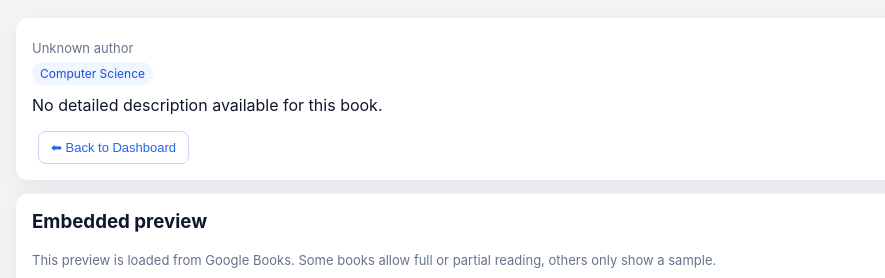
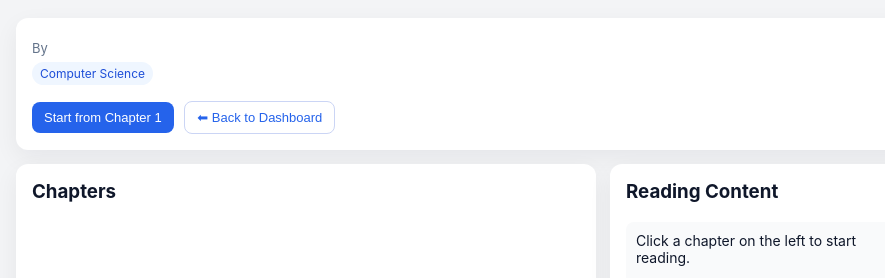
Before and after one commit to prachisingh8329-netizen/library-habit-tracker, a Python web app: template templates/read_book.html in a window 1280 px wide. Shown: the top 278 px of the page, without its empty margins (174-1059 px from the left). Run offline with Jinja, Linux system fonts and the light colour scheme; the template is opened without the code that fills it, so the values that code supplies are empty.

Commit message:
Update read_book.html

```diff
--- a/templates/read_book.html
+++ b/templates/read_book.html
@@ -31,6 +31,29 @@
       font-size:12px;
       margin-top:6px;
     }
+    .row{display:flex;gap:14px;flex-wrap:wrap;}
+    .left{flex:2;min-width:260px;}
+    .right{flex:1;min-width:220px;}
+    .chapter-item{
+      padding:7px 9px;
+      border-radius:8px;
+      border:1px solid #e5e7eb;
+      margin-bottom:6px;
+      font-size:13px;
+      cursor:pointer;
+    }
+    .chapter-item.active{
+      background:#dbeafe;
+      border-color:#93c5fd;
+    }
+    #chapterContent{
+      padding:10px;
+      border-radius:8px;
+      background:#f9fafb;
+      min-height:120px;
+      font-size:14px;
+      margin-top:6px;
+    }
     button{
       padding:8px 12px;
       border-radius:8px;
@@ -45,53 +68,84 @@
       color:#2563eb;
       margin-left:6px;
     }
-    iframe{
-      width:100%;
-      height:480px;
-      border:none;
-      border-radius:10px;
-      background:#000;
-    }
   </style>
 </head>
 <body>
 <div class="container">
 
+  <!-- Book header -->
   <div class="card">
     <h1>{{ book.title }}</h1>
-    <div class="meta">
-      {{ book.author or "Unknown author" }}
-      {% if book.published_date %} • {{ book.published_date }}{% endif %}
-      {% if book.publisher %} • {{ book.publisher }}{% endif %}
-    </div>
-    {% if book.categories %}
-      <span class="tag">{{ book.categories }}</span>
-    {% else %}
-      <span class="tag">Computer Science</span>
-    {% endif %}
-    <p style="margin-top:10px;">{{ book.description or "No detailed description available for this book." }}</p>
+    <div class="meta">By {{ book.author }}</div>
+    <span class="tag">Computer Science</span>
+    <p style="margin-top:10px;">{{ book.description }}</p>
     <div style="margin-top:8px;">
-      {% if book.preview_link %}
-        <a href="{{ book.preview_link }}" target="_blank">
-          <button class="btn-primary">Open full preview in Google Books ↗</button>
-        </a>
-      {% endif %}
+      <button class="btn-primary" onclick="readFirstChapter()">Start from Chapter 1</button>
       <button class="btn-ghost" onclick="history.back()">⬅ Back to Dashboard</button>
     </div>
   </div>
 
-  <div class="card">
-    <h3 style="margin-top:0;">Embedded preview</h3>
-    <p class="meta">
-      This preview is loaded from Google Books. Some books allow full or partial reading, others only show a sample.
-    </p>
-    <!-- Google Books embed (if available) -->
-    <iframe
-      src="https://books.google.com/books?id={{ book.id }}&printsec=frontcover&output=embed"
-      allowfullscreen>
-    </iframe>
+  <!-- Layout: chapters left, content right -->
+  <div class="row">
+    <div class="card left">
+      <h3 style="margin-top:0;">Chapters</h3>
+      <div id="chapters">
+        {% for ch in book.chapters %}
+          <div class="chapter-item" data-number="{{ ch.number }}" onclick="openChapter({{ ch.number }})">
+            {{ ch.number }}. {{ ch.title }}
+          </div>
+        {% endfor %}
+      </div>
+    </div>
+
+    <div class="card right">
+      <h3 style="margin-top:0;">Reading Content</h3>
+      <div id="chapterContent">
+        Click a chapter on the left to start reading.
+      </div>
+    </div>
   </div>
 
 </div>
+
+<script>
+  // chapters array from backend → JS
+  var chapters = {{ book.chapters|tojson }};
+
+  function openChapter(num){
+    var contentDiv = document.getElementById("chapterContent");
+    var items = document.querySelectorAll(".chapter-item");
+    for(var i=0;i<items.length;i++){
+      items[i].classList.remove("active");
+      if(items[i].getAttribute("data-number") == String(num)){
+        items[i].classList.add("active");
+      }
+    }
+
+    var chapter = null;
+    for(var j=0;j<chapters.length;j++){
+      if(chapters[j].number === num){
+        chapter = chapters[j];
+        break;
+      }
+    }
+    if(!chapter){
+      contentDiv.textContent = "Chapter not found.";
+      return;
+    }
+
+    contentDiv.innerHTML =
+      "<strong>" + chapter.number + ". " + chapter.title + "</strong><br><br>" +
+      chapter.content;
+  }
+
+  function readFirstChapter(){
+    if(chapters.length > 0){
+      openChapter(chapters[0].number);
+      document.getElementById("chapterContent").scrollIntoView({behavior:"smooth"});
+    }
+  }
+</script>
+
 </body>
 </html>
```
